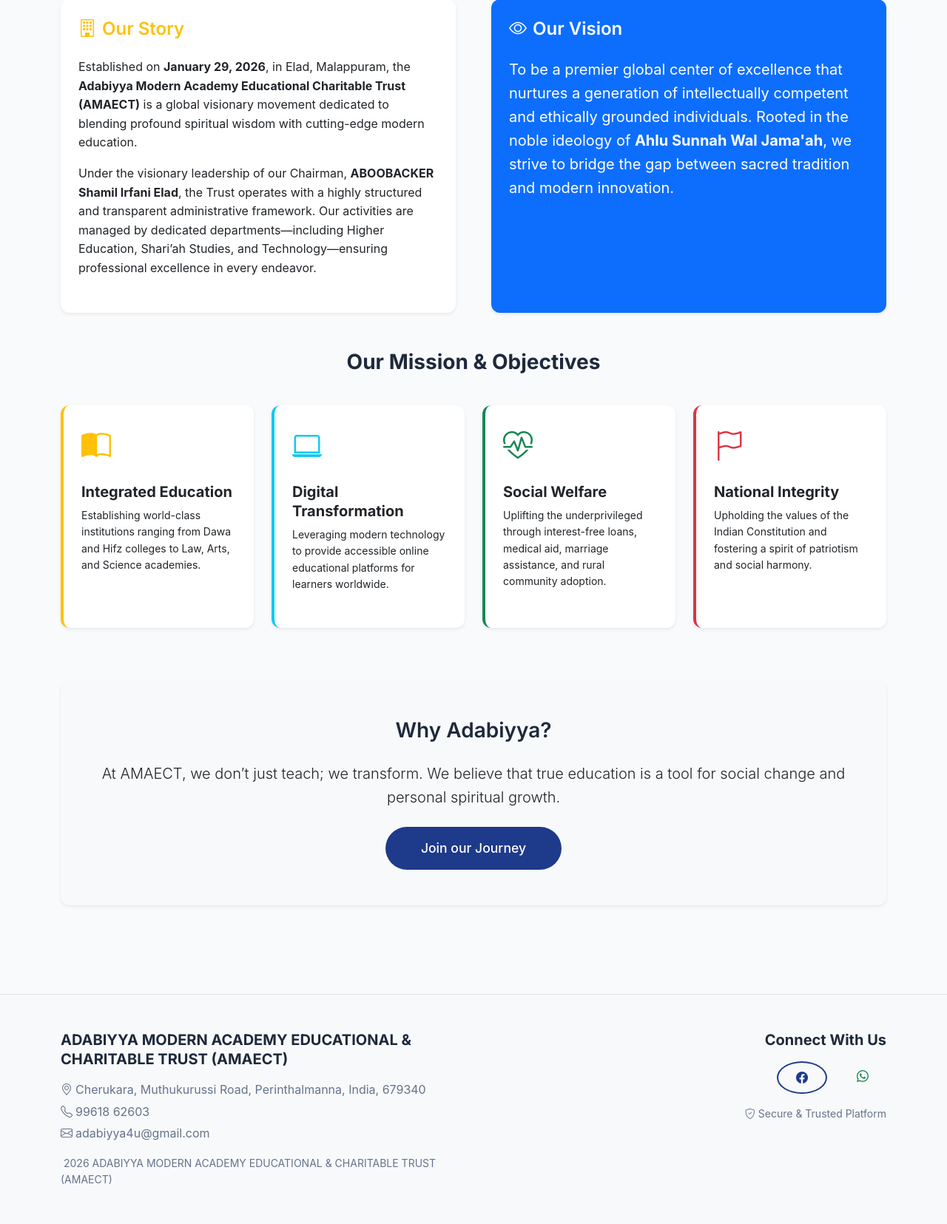
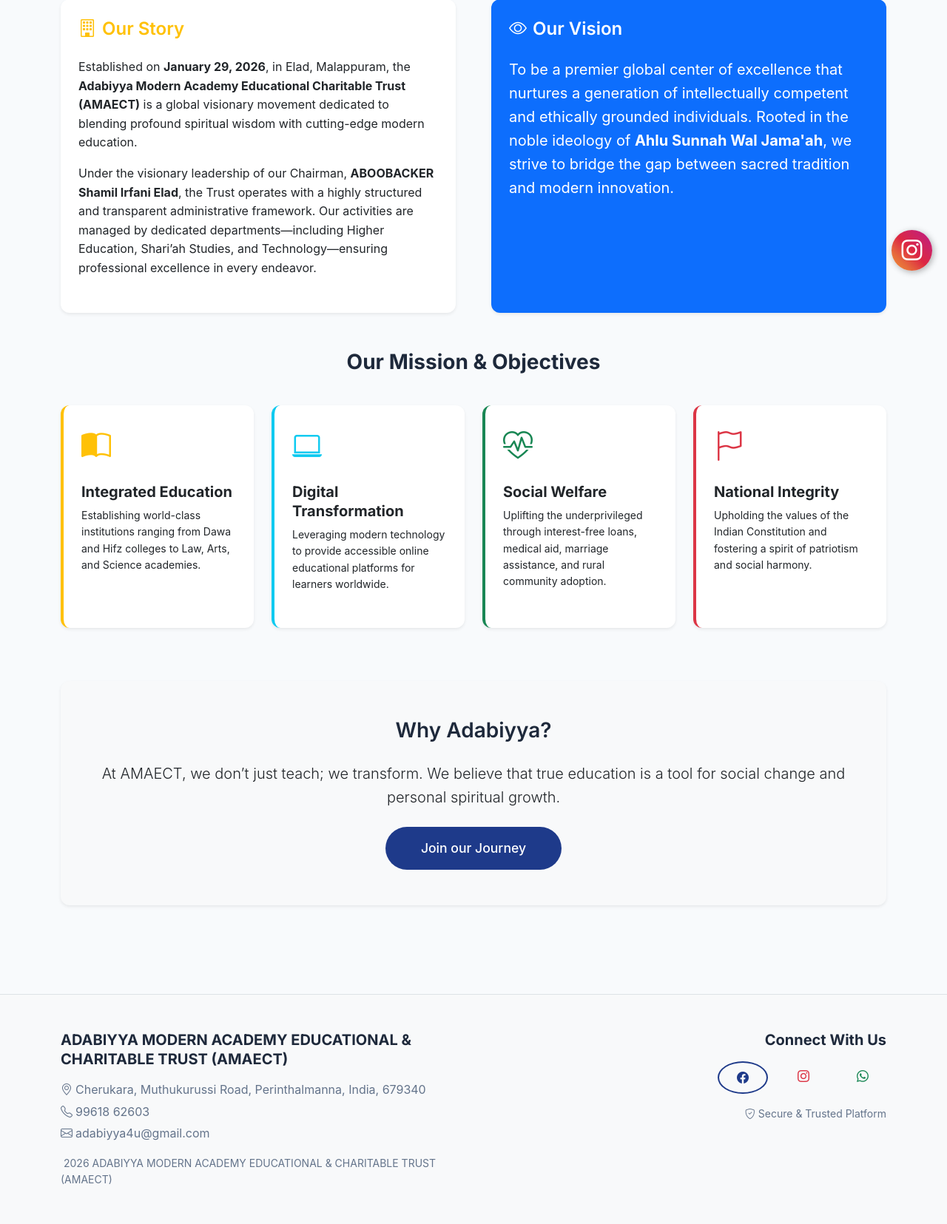
Before and after one commit to Suhailirfani/institution, a Django app: page /about/ in a window 1280 px wide. Shown: the part 414-2069 px from the top of the page at 74% size. Run offline with Django 5.2, Linux system fonts and the light colour scheme; some web fonts are replaced.

Commit message:
Add floating Instagram icon and footer link

```diff
--- a/static/css/custom.css
+++ b/static/css/custom.css
@@ -2017,3 +2017,30 @@ body.landing-page::before,
 body.landing-page::after {
   z-index: -1;
 }
+
+/* ===== Floating Instagram Button ===== */
+.floating-instagram {
+  position: fixed;
+  bottom: 20px;
+  right: 20px;
+  width: 55px;
+  height: 55px;
+  background: linear-gradient(45deg, #f09433 0%, #e6683c 25%, #dc2743 50%, #cc2366 75%, #bc1888 100%);
+  color: white;
+  border-radius: 50%;
+  text-align: center;
+  font-size: 28px;
+  box-shadow: 2px 2px 8px rgba(0, 0, 0, 0.3);
+  z-index: 1000;
+  display: flex;
+  align-items: center;
+  justify-content: center;
+  transition: transform 0.3s ease, box-shadow 0.3s ease;
+  text-decoration: none;
+}
+
+.floating-instagram:hover {
+  transform: scale(1.1);
+  box-shadow: 2px 2px 15px rgba(220, 39, 67, 0.5);
+  color: white;
+}
--- a/templates/base.html
+++ b/templates/base.html
@@ -177,6 +177,10 @@
               class="btn btn-outline-primary rounded-circle" title="Facebook">
               <i class="bi bi-facebook"></i>
             </a>
+            <a href="https://www.instagram.com/adabiyya_modern_academy?igsh=ZWM3M3lub20xdnpm" target="_blank"
+              class="btn btn-outline-danger rounded-circle" title="Instagram">
+              <i class="bi bi-instagram"></i>
+            </a>
             <a href="https://wa.me/919961862603" target="_blank" class="btn btn-outline-success rounded-circle"
               title="WhatsApp">
               <i class="bi bi-whatsapp"></i>
@@ -191,6 +195,11 @@
     </div>
   </footer>
 
+  <!-- Floating Instagram Button -->
+  <a href="https://www.instagram.com/adabiyya_modern_academy?igsh=ZWM3M3lub20xdnpm" target="_blank" class="floating-instagram" title="Follow us on Instagram">
+    <i class="bi bi-instagram"></i>
+  </a>
+
   <!-- Bootstrap 5 JS Bundle -->
   <script src="https://cdn.jsdelivr.net/npm/bootstrap@5.3.3/dist/js/bootstrap.bundle.min.js"></script>
 
```
